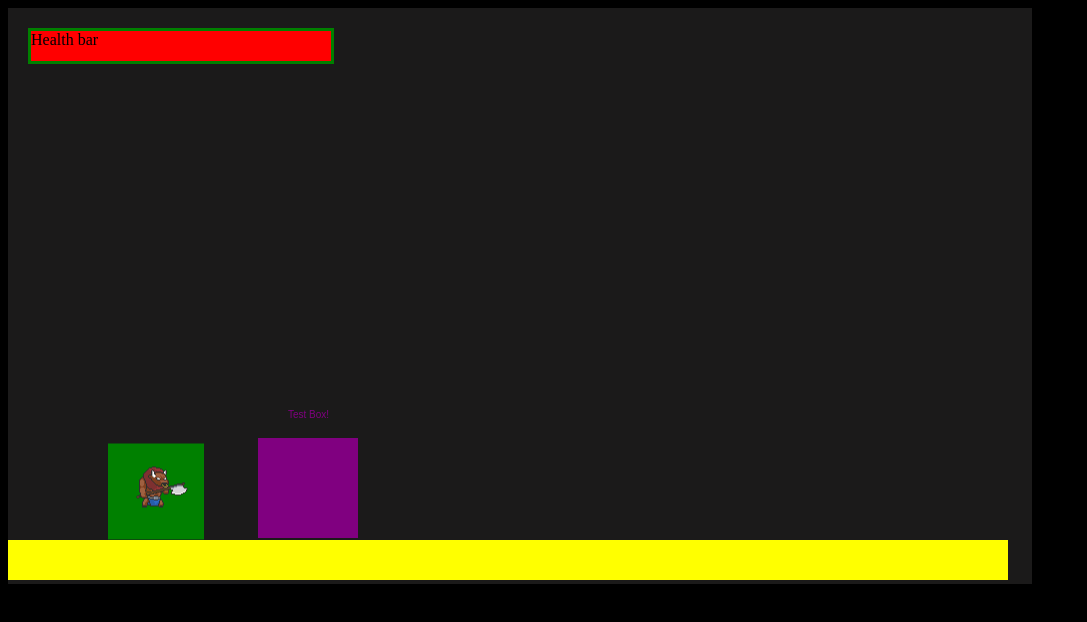
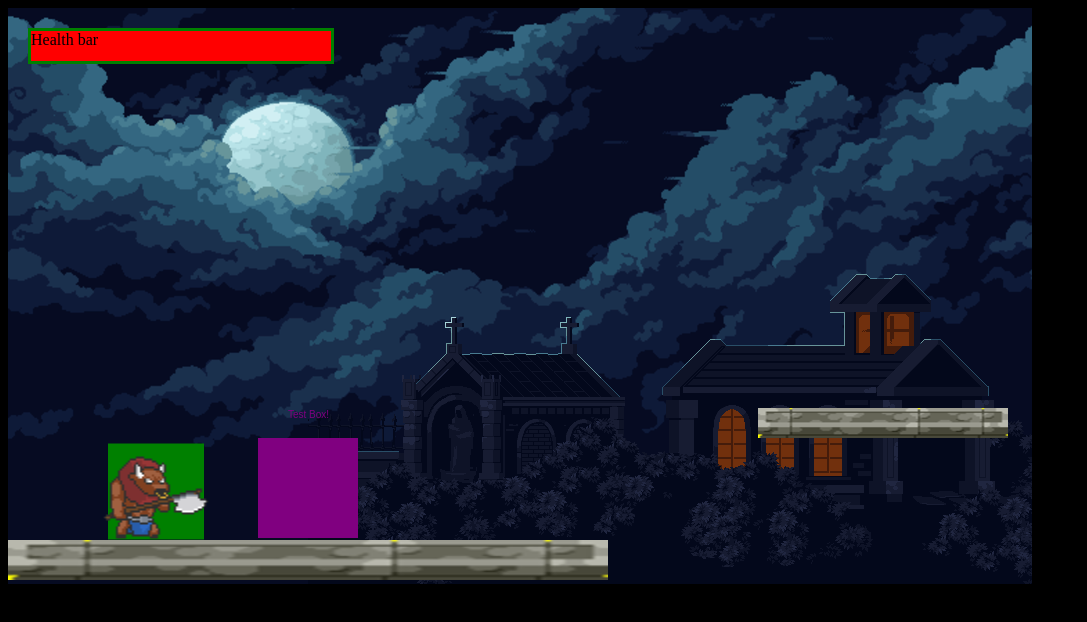
Before and after one commit to Azzirr/PlatformGamePrototype, a plain HTML site: page PlatformGamePrototype/index.html in a window 1280 px wide. Shown: the whole page, without its empty margins (0-1087 px from the left). Drawn offline with Linux system fonts and the light colour scheme.

Commit message:
Add files via upload

```diff
--- a/PlatformGamePrototype/classes.js
+++ b/PlatformGamePrototype/classes.js
@@ -1,6 +1,6 @@
 // Player and AttackBox class
 class Player{
-    constructor(color){
+    constructor(color, offset = {x: 0, y: 0}){
         this.position = {
             x: 100,
             y: 100,
@@ -20,6 +20,11 @@ class Player{
         this.isAttacking;
         this.health = 100;
         this.image = document.querySelector('#player');
+        this.scale = 2;
+        this.offset = {
+            x: 60,
+            y: 33
+        }
     }
     // player draw
     draw(){
@@ -28,10 +33,10 @@ class Player{
         c.fillRect(this.position.x, this.position.y, this.width, this.height)
 
 
-        // attack box
+        // attack box => bug with attack from right
         if(this.isAttacking && lastKey === 'd'){
             c.fillStyle = 'pink'
-            c.fillRect(this.attackBox.position.x, this.attackBox.position.y, this.attackBox.width, this.attackBox.height)
+            c.fillRect(this.attackBox.position.x + 50, this.attackBox.position.y, this.attackBox.width, this.attackBox.height)
         }else if(this.isAttacking && lastKey ==='a'){
             c.fillStyle = 'pink'
             c.fillRect(this.attackBox.position.x - 50, this.attackBox.position.y, this.attackBox.width, this.attackBox.height)
@@ -43,7 +48,7 @@ class Player{
         this.draw();
         this.position.x = this.position.x + this.velocity.x
         this.position.y = this.position.y + this.velocity.y
-        c.drawImage(this.image, frameX1 * this.width, 0, this.width, this.height, this.position.x, this.position.y, this.width, this.height)
+        c.drawImage(this.image, frameX1 * this.width, frameY1 * this.height, this.width, this.height, this.position.x - this.offset.x, this.position.y - this.offset.y, this.width * this.scale, this.height * this.scale)
 
         // gravity
         if (this.position.y + this.height + this.velocity.y <= canvas.height){
@@ -51,7 +56,7 @@ class Player{
         }
 
         if(gameFrame % staggerFrames == 0){
-            if (frameX1 < 4){
+            if (frameX1 < frameZ){
                 frameX1++
             }else{
                 frameX1 = 0;
@@ -114,7 +119,7 @@ class Enemy {
         } else if(keys.d.pressed && player.position.x === 400){
                 this.position.x -= 5
         }
-        this.position.x = this.position.x - 5;
+        this.position.x = this.position.x - 6.5;
         if (this.position.x < 0 - this.width){
             this.markedForDeletion = true;
         }
@@ -152,11 +157,12 @@ class Fireball extends Enemy{
 }
 
 class Platform{
-    constructor({x, y, width, height}){
+    constructor({x, y, width, height, image}){
         this.position = {
             x, // x is calling x from object (constructor({x,y}))
             y
         },
+        this.image = image
         this.width = width; // szerokość
         this.height = height; // wysokość
     }
@@ -164,8 +170,26 @@ class Platform{
         draw(){
             c.fillStyle = 'yellow'
             c.fillRect(this.position.x, this.position.y, this.width, this.height)
+            c.drawImage(this.image, this.position.x, this.position.y)
         }
 }
+
+class GenericObject{
+    constructor({x, y, width, height, image}){
+        this.position = {
+            x, // x is calling x from object (constructor({x,y}))
+            y
+        },
+        this.image = image
+        this.width = image.width; // szerokość
+        this.height = image.height; // wysokość
+    }
+// drawing yellow platforms
+        draw(){
+            c.drawImage(this.image, this.position.x, this.position.y)
+        }
+}
+
 
 
 
--- a/PlatformGamePrototype/functions.js
+++ b/PlatformGamePrototype/functions.js
@@ -7,7 +7,9 @@ function animate(timeStamp){
     gameFrame++; //counting frames for animating objects
     window.requestAnimationFrame(animate);
     // drawing player
-    player.update();
+    genericObjects.forEach(genericObject =>{
+        genericObject.draw();
+    })
     // drawing platforms
     platforms.forEach(platform =>{
         platform.draw();
@@ -15,6 +17,9 @@ function animate(timeStamp){
     testBox.draw();
     game.update(deltaTime);
     fireball.draw();
+    player.update();
+
+
 
     // player movement
     player.velocity.x = 0;
@@ -29,10 +34,16 @@ function animate(timeStamp){
         platforms.forEach(platform =>{
             platform.position.x += 5
         })
-        }
-        else if(keys.d.pressed){
+        cloneGenericObjects.forEach(genericObject =>{
+              genericObject.position.x +=3
+         })
+
+    } else if(keys.d.pressed){
         platforms.forEach(platform =>{
             platform.position.x -= 5
+        })
+        cloneGenericObjects.forEach(genericObject =>{
+            genericObject.position.x -=3
        })
     }
     }
@@ -40,6 +51,22 @@ function animate(timeStamp){
     if(keys.w.pressed){
         player.velocity.y = -8
     }
+
+    // Player move switcher
+    if(keys.d.pressed){
+        frameY1 = 1;
+        player.offset.x = 60;
+    } else if(keys.a.pressed){
+        frameY1 = 11;
+        player.offset.x = 30;
+    } else if(lastKey == 'a'){
+        frameY1 = 10;
+    }
+    else{
+        frameZ = 4;
+        frameY1 = 0;
+    }
+
     // platforms collision detection !!! trzeba zrobić kolizję dolnej platformy
     platforms.forEach(platform =>{
         if(player.position.y + player.height <= platform.position.y && player.position.y + player.height + player.velocity.y >= platform.position.y && player.position.x + player.width >= platform.position.x && player.position.x <= platform.position.x + platform.width && player.position.x <= platform.position.y + platform.height){
@@ -68,4 +95,5 @@ function animate(timeStamp){
 
         console.log('You lose!');
     }
+    console.log(genericObjects)
 }
--- a/PlatformGamePrototype/index.html
+++ b/PlatformGamePrototype/index.html
@@ -11,9 +11,14 @@
             </div>
         </div>
 
-        <canvas style="background-color: rgb(27, 26, 26)"></canvas>
+        <canvas  style="background-color: rgb(27, 26, 26)"></canvas>
         <img class="img" id="player" src="/Assets/Minotaur/Minotaur - Sprite Sheet.png">
+        <img class="img" id="background" src="/Assets/Level/Background_0.png">
+        <img class="img" id="genericObject1" src="/Assets/Level/Background_1.png">
+        <img class="img" id="platform1" src="/Assets/Level/Platform1.png">
+        <img class="img" id="platform2" src="/Assets/Level/Platform2.png">
         <img class="img" id="fireball" src="/Assets/Fireball/Fireball Spritesheet.png">
+
     </div>
 </body>
 <script src="classes.js"></script>
--- a/PlatformGamePrototype/script.js
+++ b/PlatformGamePrototype/script.js
@@ -6,24 +6,30 @@ canvas.height = 576;
 
 const gravity = 0.5;
 // frames for sprite sheets
+// I should put variables into blocks!
 let frameX = 0;
 let frameY = 0;
 let frameX1 = 0;
+let frameY1 = 0;
+let frameZ = 4;
 let gameFrame = 0;
 const staggerFrames = 5;
 
 const player = new Player()
 const platforms =
-                [new Platform({x: 0, y: 532, width: 1000, height: 40}), // Platform 1 - ground
-                 new Platform({x: 1050, y: 400, width: 250, height: 20}), // Platform 2 - jump
-                 new Platform({x: 1290, y: 500, width: 250, height: 20}), // Platform 3 - jump
-                 new Platform({x: 1580, y: 532, width: 600, height: 40}), // Platform 4 - ground
+                [new Platform({x: 0, y: 532, width: 600, height: 40, image: document.querySelector('#platform1')}), // Platform 1 - ground
+                 new Platform({x: 750, y: 400, width: 250, height: 30, image: document.querySelector('#platform2')}), // Platform 2 - jump
+                 new Platform({x: 1200, y: 500, width: 250, height: 30, image: document.querySelector('#platform2')}), // Platform 3 - jump
+                 new Platform({x: 1580, y: 532, width: 600, height: 40, image: document.querySelector('#platform1')}), // Platform 4 - ground
                 ]
 const testBox = new TestBox();
 const game = new Game();
 const enemy = new Enemy();
 const fireball = new Fireball();
-
+const genericObjects = [new GenericObject({x: 0, y: 0, image: document.querySelector('#background')}),
+                        new GenericObject({x: 300, y: 200, image: document.querySelector('#genericObject1')})];
+const cloneGenericObjects = genericObjects.slice();
+cloneGenericObjects.splice(0, 1);
 let lastKey;
 
 const keys = {
@@ -34,6 +40,9 @@ const keys = {
         pressed: false
     },
     w: {
+        pressed: false
+    },
+    j: {
         pressed: false
     }
 }
@@ -49,7 +58,7 @@ addEventListener("keydown", (event) => {
     switch (event.key){
         case 'd':
             keys.d.pressed = true;
-            lastKey = 'd'
+            lastKey = 'd';
             break;
         case 'a':
             keys.a.pressed = true;
@@ -58,10 +67,10 @@ addEventListener("keydown", (event) => {
         case 'w':
             keys.w.pressed = true;
             break;
-        case ' ':
+        case 'j':
+            keys.j.pressed = true;
             player.attack();
             break;
-
     }
 })
 
@@ -79,5 +88,8 @@ addEventListener("keyup", (event) => {
         case 'w':
             keys.w.pressed = false;
             break;
+        case 'j':
+            keys.j.pressed = false;
+            break;
     }
 })
```
Also changed, not shown: PlatformGamePrototype/Assets/Level/Background_0.png (added), PlatformGamePrototype/Assets/Level/Background_1.png (added), PlatformGamePrototype/Assets/Level/Grass_background_1.png (added), PlatformGamePrototype/Assets/Level/Grass_background_2.png (added), PlatformGamePrototype/Assets/Level/Platform1.png (added), PlatformGamePrototype/Assets/Level/Platform2.png (added), PlatformGamePrototype/Assets/Level/Salt.png (added), PlatformGamePrototype/Assets/Level/Tiles.png (added), PlatformGamePrototype/Assets/Level/brush.png (added). Lines whose indentation alone changed are shown as unchanged.
